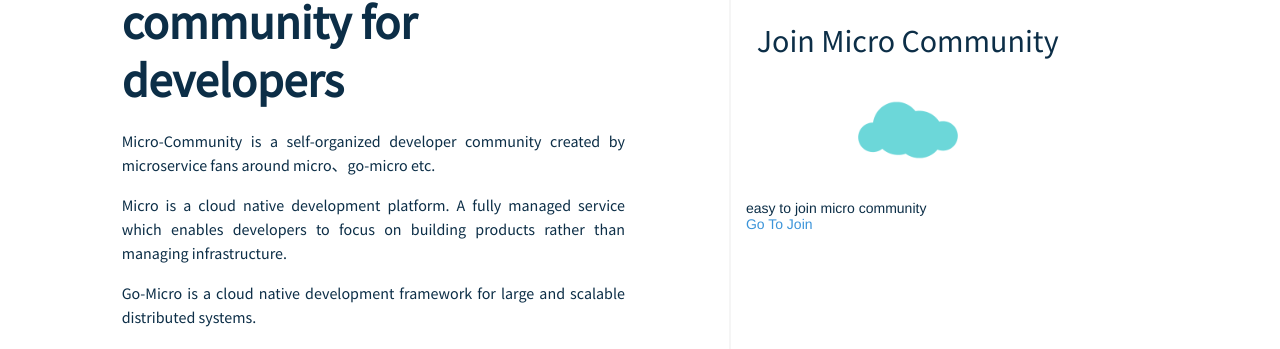
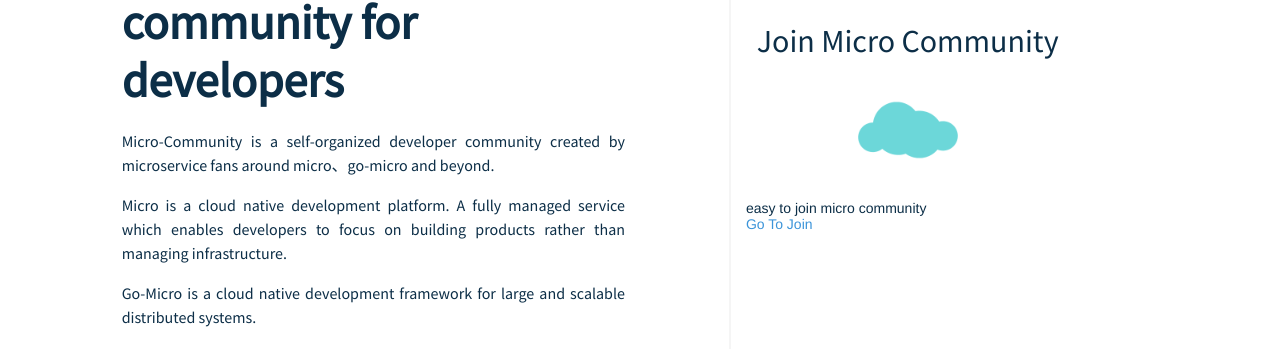
Before and after one commit to micro-community/go-micro-v2-doc, a Jekyll site: the page index.html, which Jekyll copies as it is, in a window 1280 px wide. Shown: the part 263-612 px from the top of the page. Built offline with Jekyll 4.4.1, drawn with Linux system fonts in a browser that asks for light colours; nearby versions of some CDN libraries; comment, search, counter and statistics services are not loaded.

Commit message:
Update index.html

```diff
--- a/index.html
+++ b/index.html
@@ -11,8 +11,7 @@
 	<link rel="icon" type="image/png" sizes="32x32" href="/images/favicon-32x32.png">
 	<link rel="icon" type="image/png" sizes="16x16" href="/images/favicon-16x16.png">
 	<link rel="manifest" href="/site.webmanifest">
-	<link rel="stylesheet" href="https://stackpath.bootstrapcdn.com/bootstrap/4.1.3/css/bootstrap.min.css"
-		integrity="sha384-MCw98/SFnGE8fJT3GXwEOngsV7Zt27NXFoaoApmYm81iuXoPkFOJwJ8ERdknLPMO" crossorigin="anonymous">
+	<link rel="stylesheet" href="https://unpkg.com/bootstrap@4.1.3/dist/css/bootstrap.min.css">
 	<link rel="stylesheet" href="https://use.fontawesome.com/releases/v5.13.0/css/all.css">
 	<link rel="stylesheet" href="/assets/css/m.css?v=35">
 	<link href="https://cdn-images.mailchimp.com/embedcode/horizontal-slim-10_7.css" rel="stylesheet" type="text/css">
@@ -76,7 +75,7 @@
 							native micro community for developers</h2>
 						<p>
 							Micro-Community is a self-organized developer community created by microservice fans around
-							micro、go-micro etc.
+							micro、go-micro and beyond.
 						</p>
 						<p>
 							Micro is a cloud native development platform. A fully managed service which enables
```
